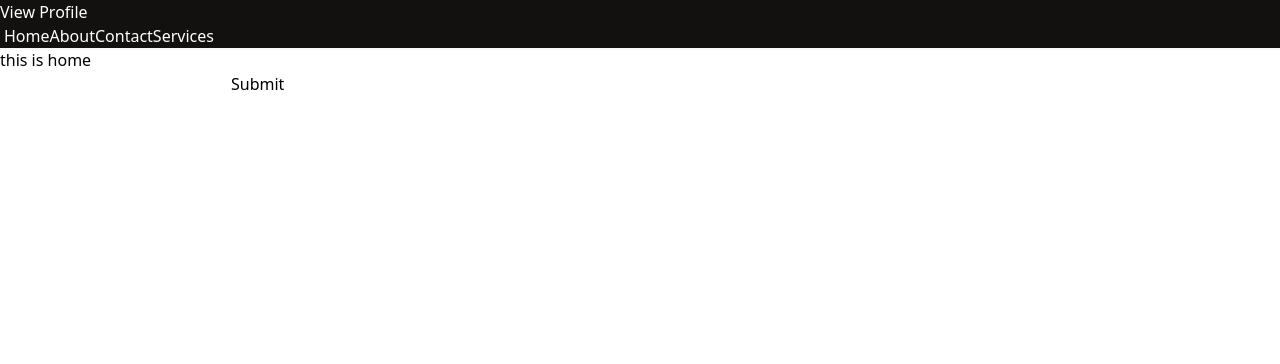
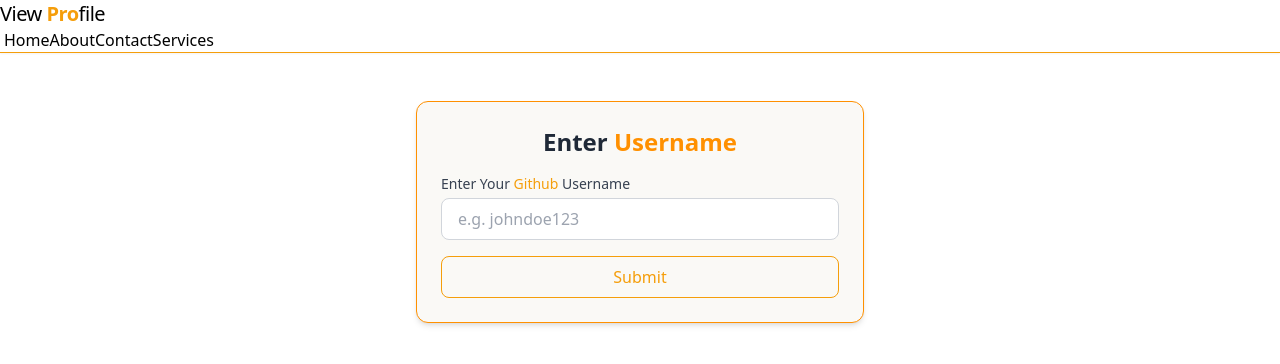
Before and after one commit to AaliyanAslam/github-api-next, a Next.js app: page / in a window 1280 px wide. Shown: the top 364 px of the page. Built offline with nearby package versions, Linux system fonts and the light colour scheme.

Commit message:
sat navbar , inprove input component , i framer ,

```diff
--- a/app/page.js
+++ b/app/page.js
@@ -3,7 +3,7 @@ import Input from "@/components/Input";
 
 export default function Home() {
   return (
- <>this is home
+ <>
  <Input/>
 
  </>
--- a/app/product/[productId]/page.js
+++ b/app/product/[productId]/page.js
@@ -36,7 +36,7 @@ let data = null
     <h2 className="card-title">{data.name}</h2>
     <p>Click the button to watch on Jetflix app.</p>
     <div className="card-actions justify-end">
-      <button className="btn btn-primary">Watch</button>
+      <button className="btn border-none hover:bg-black hover:text-white duration-500">Watch</button>
     </div>
   </div>
 </div>
--- a/components/Input.js
+++ b/components/Input.js
@@ -1,35 +1,51 @@
 "use client";
 import { useForm } from "react-hook-form";
-import React  from "react";
+import React from "react";
 import { useRouter } from "next/navigation";
 
-export default function Input() {
-const router = useRouter();
+export default function InputForm() {
+  const router = useRouter();
+
   const {
     register,
     handleSubmit,
-    watch,
     formState: { errors },
   } = useForm();
 
-  const onSubmit = (data) =>{
-
-    console.log(data)
-    router.push(`/product/${data.username}`)
-  }
-
+  const onSubmit = (data) => {
+    console.log(data);
+    router.push(`/product/${data.username}`);
+  };
 
   return (
-    /* "handleSubmit" will validate your inputs before invoking "onSubmit" */
-    <form onSubmit={handleSubmit(onSubmit)}>
+    <div className="w-full max-w-md mx-auto mt-12 p-6 bg-[#FAF9F6] rounded-xl shadow-md border border-[#FF9000]">
+      <h2 className="text-2xl font-semibold text-gray-800 mb-4 text-center">
+        Enter <span className="text-[#FF9000]">Username</span>
+      </h2>
 
+      <form onSubmit={handleSubmit(onSubmit)} className="space-y-4">
+        <div>
+          <label htmlFor="username" className="block mb-1 text-sm font-medium text-gray-700">
+           Enter Your <span className="text-amber-500">Github</span> Username
+          </label>
+          <input
+            id="username"
+            {...register("username", { required: "Username is required" })}
+            placeholder="e.g. johndoe123"
+            className="w-full px-4 py-2 border border-gray-300 rounded-lg focus:outline-none focus:ring-2 focus:ring-[#FF9000] focus:border-transparent transition duration-200"
+          />
+          {errors.username && (
+            <p className="mt-1 text-sm text-red-600">{errors.username.message}</p>
+          )}
+        </div>
 
-      {/* include validation with required or other standard HTML validation rules */}
-      <input {...register("username", { required: true })} />
-      {/* errors will return when field validation fails  */}
-      {errors.exampleRequired && <span>This field is required</span>}
-
-      <input type="submit" />
-    </form>
+        <button
+          type="submit"
+          className="w-full py-2 px-4  text-amber-500 border border-amber-500 hover:text-white hover:bg-[#FF9000] rounded-lg  transition duration-200 font-medium"
+        >
+          Submit
+        </button>
+      </form>
+    </div>
   );
 }
--- a/components/Navbar.js
+++ b/components/Navbar.js
@@ -4,16 +4,26 @@ import Link from "next/link";
 const Navbar = () => {
   return (
     <>
-      <div className="navbar bg-[#131010] text-white shadow-sm">
+      <div className="navbar bg-white text-black shadow-sm border-b border-amber-500">
         <div className="flex-1">
-          <Link href="/">View Profile</Link>
+          <Link href="/" className="text-xl font-sans tracking-tight">
+            View <span className="text-amber-500 font-semibold">Pro</span>file
+          </Link>
         </div>
         <div className="flex-none">
-          <ul className="menu menu-horizontal px-1 gap-4">
-            <Link href="/">Home</Link>
-            <Link href="/about">About</Link>
-            <Link href="/contact">Contact</Link>
-            <Link href="/service">Services</Link>
+          <ul className="menu menu-horizontal px-1 gap-6 text-base font-medium">
+            <Link href="/" className="hover:text-amber-500 transition-colors duration-200">
+              Home
+            </Link>
+            <Link href="/about" className="hover:text-amber-500 transition-colors duration-200">
+              About
+            </Link>
+            <Link href="/contact" className="hover:text-amber-500 transition-colors duration-200">
+              Contact
+            </Link>
+            <Link href="/service" className="hover:text-amber-500 transition-colors duration-200">
+              Services
+            </Link>
           </ul>
         </div>
       </div>
--- a/package.json
+++ b/package.json
@@ -11,6 +11,8 @@
   "dependencies": {
     "axios": "^1.9.0",
     "daisyui": "^5.0.35",
+    "lucide-react": "^0.510.0",
+    "motion": "^12.11.0",
     "next": "15.3.2",
     "react": "^19.0.0",
     "react-dom": "^19.0.0",
```
Also changed, not shown: 1 other file (tests, documents, lock files or other folders).
